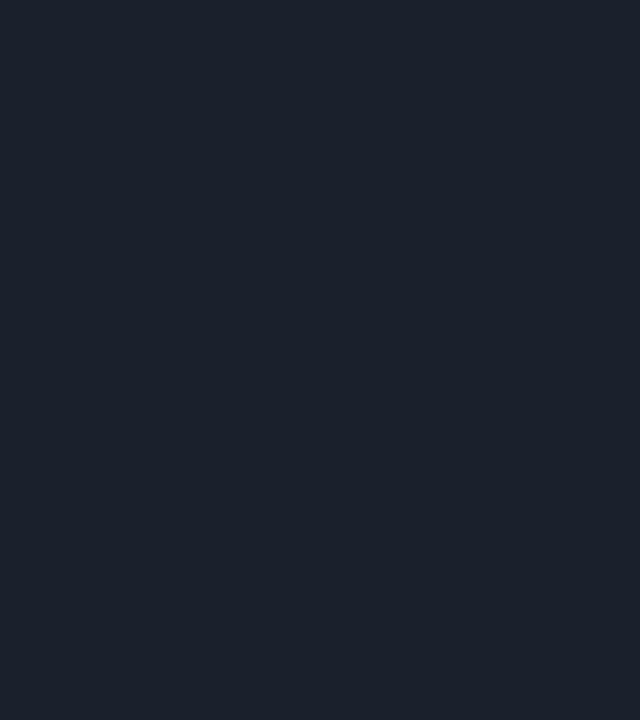
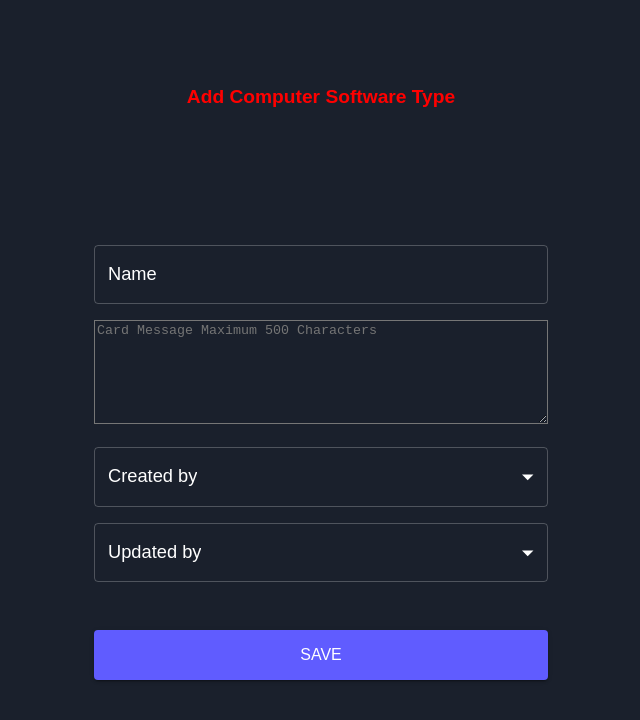
Before and after one commit to SarangGunjawate/backbone, a React (Create React App) app: page /softwaretype in a window 1280 px wide. Before the commit this address had no page. Shown: the top 720 px of the page, without its empty margins (319-959 px from the left). Built offline with nearby package versions, Linux system fonts and the light colour scheme.

Commit message:
initial commit

```diff
--- a/src/Component/Auth/About.js
+++ /dev/null
@@ -1,12 +0,0 @@
-import { Box } from '@material-ui/core'
-import React from 'react'
-
-function About() {
-  return (
-    <Box sx={{ height: '60vh', width: '400px', backgroundColor: 'red', }}>
-        <h1>Sarang</h1>
-    </Box>
-  )
-}
-
-export default About
--- a/src/Component/Auth/SignupForm.js
+++ b/src/Component/Auth/SignupForm.js
@@ -99,10 +99,6 @@ function SignupForm() {
             variant="standard"
             style={btnStyle}
           />
-          {/* <FormControlLabel
-            control={<Checkbox color="primary" name="checked" />}
-            label="I accept the terms and conditions"
-          /> */}
 
           <Box component="div">
             <FormControl style={{ width: "100%" }} variant="standard">
--- /dev/null
+++ b/src/Component/Auth/SoftwaretypForm.js
@@ -0,0 +1,138 @@
+import {
+  Box,
+  Typography,
+  Grid,
+  FormControl,
+  TextField,
+  TextareaAutosize,
+  Button
+} from "@mui/material";
+import React from "react";
+
+function SoftwaretypForm() {
+  return (
+    <Box
+      sx={{
+        width: "100%",
+        height: "100%",
+      }}
+    >
+      <Box
+        component={"form"}
+        sx={{
+          width: "100%",
+          height: "100%",
+          //   backgroundColor: "gray",
+          display: "flex",
+          justifyContent: "space-between",
+          flexDirection: "column",
+          alignItems: "center",
+          py: 10,
+          px: 5,
+        }}
+        noValidate
+        autoComplete="off"
+      >
+        <Typography
+          component="div"
+          sx={{
+            textAlign: "center",
+            width: "100%",
+            fontWeight: 700,
+            fontSize: "1.2rem",
+            lineHeight: "33px",
+            color: "red",
+          }}
+        >
+          Add Computer Software Type
+        </Typography>
+        <Grid container sx={{ width: "100%", alignSelf: "center", paddingBottom: 5 }} spacing={2}>
+          <Grid item align="center" md={12} sx={{ width: "100%" }}>
+            <FormControl
+              sx={{
+                width: "100%",
+                "& .css-1mbbtyd-MuiFormHelperText-root": { marginLeft: 0 },
+              }}
+            >
+              <TextField
+                name="Name"
+                id="outlined-basic"
+                label="Name"
+                variant="outlined"
+              />
+            </FormControl>
+          </Grid>
+          <Grid
+            item
+            align="center"
+            xs={12}
+            sm={12}
+            md={12}
+            sx={{ width: "100%" }}
+          >
+            <TextareaAutosize
+              id={"card-content"}
+              maxRows={4}
+              aria-label="maximum height"
+              placeholder="Card Message Maximum 500 Characters"
+              defaultValue=""
+              name="cardContent"
+              style={{
+                width: "100%",
+                height: 100,
+                backgroundColor: "#1A202C",
+                resize: "vertical",
+                color: "#fff",
+                // border: errors.cardContent ? '1px solid red' : 'none',
+              }}
+            />
+
+          </Grid>
+          <Grid item align="center" md={12} sx={{ width: "100%" }}>
+            <FormControl
+              sx={{
+                width: "100%",
+                "& .css-1mbbtyd-MuiFormHelperText-root": { marginLeft: 0 },
+              }}
+            >
+              <TextField
+                id="outlined-select-currency"
+                select
+                label="Created by"
+              />
+            </FormControl>
+          </Grid>
+          <Grid item align="center" md={12} sx={{ width: "100%" }}>
+            <FormControl
+              sx={{
+                width: "100%",
+                "& .css-1mbbtyd-MuiFormHelperText-root": { marginLeft: 0 },
+              }}
+            >
+              <TextField
+                id="outlined-select-currency"
+                select
+                label="Updated by"
+              />
+            </FormControl>
+          </Grid>
+          <Grid item align='center' md={12} sx={{ width: '100%' }}>
+            <Button
+              aria-label='login'
+              variant='contained'
+              sx={{
+                width: '100%',
+                height: '50px',
+                mt: 4,
+              }}
+            >
+              save
+            </Button>
+          </Grid>
+        </Grid>
+      </Box>
+    </Box>
+  );
+}
+
+export default SoftwaretypForm;
--- /dev/null
+++ b/src/Component/Container/SoftwareType.js
@@ -0,0 +1,24 @@
+import React from "react";
+import {
+  Box,
+  Grid,
+} from "@mui/material";
+import SoftwaretypForm from "../Auth/SoftwaretypForm";
+
+function SoftwareType() {
+  return (
+    <Grid item xs={12} sm={6} md={4} lg={4}>
+      <Box
+        sx={{
+          height: "100vh",
+          width: '550px',
+          margin: 'auto'
+        }}
+      >
+        <SoftwaretypForm />
+      </Box>
+    </Grid>
+  );
+}
+
+export default SoftwareType;
--- /dev/null
+++ b/src/Component/Pages/SoftwareTypePage.js
@@ -0,0 +1,12 @@
+import React from 'react'
+import SoftwareType from '../Container/SoftwareType'
+
+function SoftwareTypePage() {
+  return (
+    <div>
+      <SoftwareType />
+    </div>
+  )
+}
+
+export default SoftwareTypePage
--- a/src/Component/Route/RouteManager.js
+++ b/src/Component/Route/RouteManager.js
@@ -1,8 +1,9 @@
 import React from "react";
 import { Route, Routes, BrowserRouter } from "react-router-dom";
-import About from "../Auth/About";
+import SoftwaretypForm from "../Auth/SoftwaretypForm";
 import SigninPage from "../Pages/SigninPage";
 import SignupPage from "../Pages/SignupPage";
+import SoftwareTypePage from "../Pages/SoftwareTypePage";
 
 function RouteManager() {
   return (
@@ -10,7 +11,7 @@ function RouteManager() {
         <Route path="/" element={<SigninPage />} />
         <Route path="/signin" element={<SigninPage />} />
         <Route path="/signup" element={<SignupPage />} />
-        <Route path="/about" element={<About />} />
+        <Route path="/softwaretype" element={<SoftwareTypePage />} />
       </Routes>
   );
 }
--- a/src/Services/ApiConfig.js
+++ b/src/Services/ApiConfig.js
@@ -2,4 +2,4 @@ const BaseURL = process.env.REACT_APP_OMS_BASE_URL;
 console.log('baseUrl', BaseURL)
 
 
-export const getSignInURL = () => `${BaseURL}`;
+export const getSignInURL = () => 'http://192.168.0.178:8000/api/token/';
```
Also changed, not shown: 1 other file (tests, documents, lock files or other folders).
